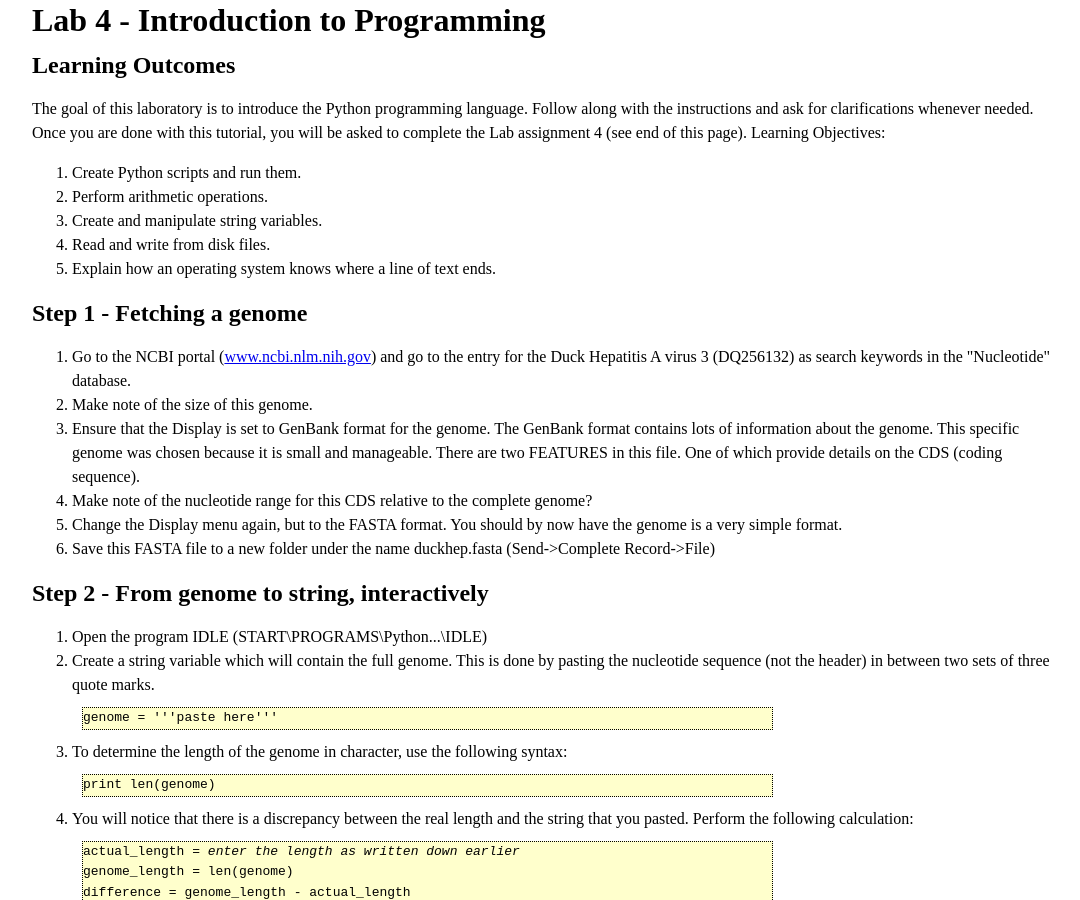
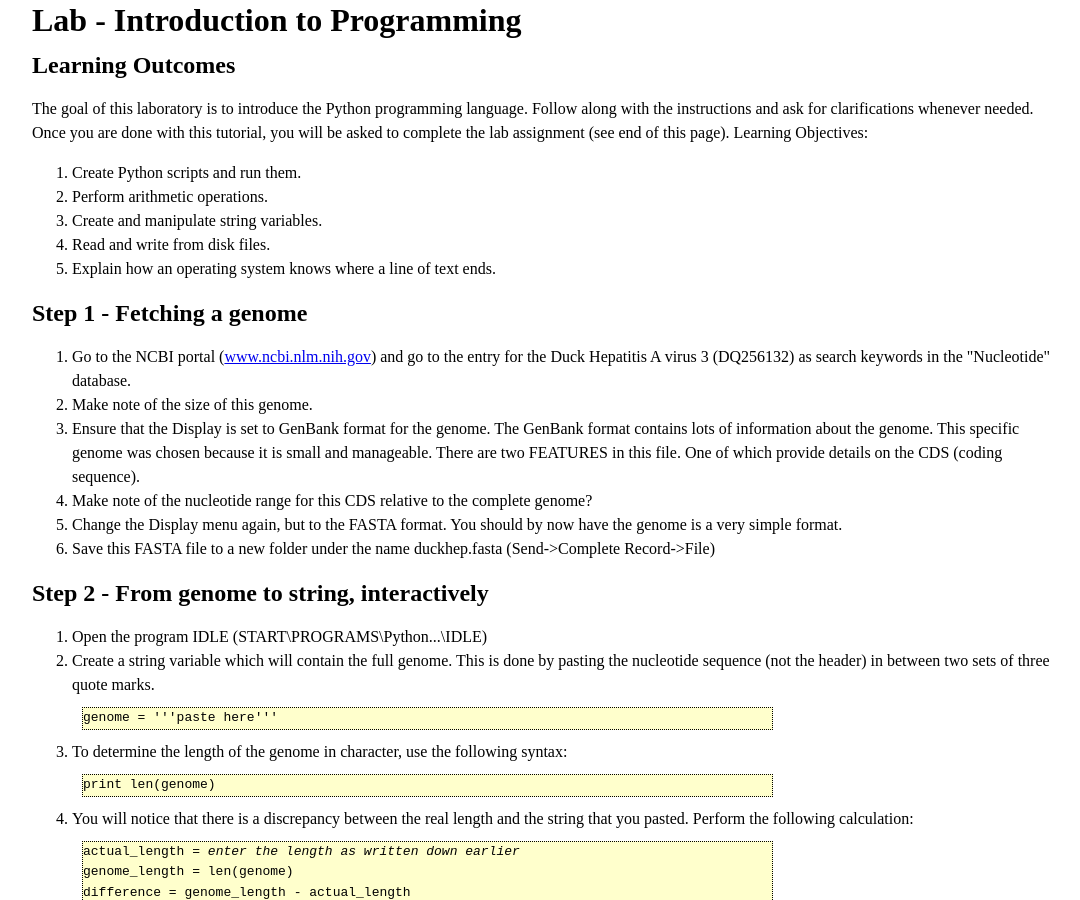
Before and after one commit to mlangill/mlangill.github.com, a Jekyll site: the page teaching/bioc4010/lab4/index.html, which Jekyll copies as it is, in a window 1280 px wide and 900 px high. Shown: the whole window, without its empty margins (32-1112 px from the left). Built offline with Jekyll 4.4.1, drawn with Linux system fonts in a browser that asks for light colours; Markdown is read by kramdown in place of the engine named in the settings; some of the changed text lies outside the part shown.

Commit message:
Minor revisions to intro to python lab

```diff
--- a/teaching/bioc4010/lab4/index.html
+++ b/teaching/bioc4010/lab4/index.html
@@ -2,7 +2,7 @@
 <html template="true"><head>
 
   <meta content="text/html; charset=ISO-8859-1" http-equiv="content-type">
-  <title>Lab 4 - Intro to Programming</title>
+  <title>Lab - Intro to Programming</title>
 
 
 <style type="text/css">
@@ -25,10 +25,10 @@ body {
 }
 
 </style></head><body>
-<h1>Lab 4 - Introduction to Programming</h1>
+<h1>Lab - Introduction to Programming</h1>
 
 <h2>Learning Outcomes</h2>
-The goal of this laboratory is to introduce the Python programming language. Follow along with the instructions and ask for clarifications whenever needed. Once you are done with this tutorial, you will be asked to complete the Lab assignment 4 (see end of this page).
+The goal of this laboratory is to introduce the Python programming language. Follow along with the instructions and ask for clarifications whenever needed. Once you are done with this tutorial, you will be asked to complete the lab assignment (see end of this page).
 
 Learning Objectives:
 <ol>
@@ -169,13 +169,13 @@ Now that you have experimented with the ORF extraction interactively, let's do t
 	<li>It is now time to write the exact gene sequence into a file in the FASTA format. Adapt the code provided in section 3 to write the sequence of the ORF into the FASTA format. Make sure that there is a sequence name provided (FASTA format) and that only the ORF is included (not the genome).</li>
 </ol>
 
-<h2>Assignment for Lab 4</h2>
+<h2>Assignment for Lab</h2>
 It is time to test what you have learned so far. This assignment essentially re-uses commands and logic that you have seen already in step 1 to 5.
 <ol>
 	<li>Go back to the NCBI GenBank entry for DQ256132 (the complete genome). In the CDS feature, there is a link to the protein_id (ABB96725.1). Follow this link. This polyprotein is made of a number of sites and regions. </li>
 	<li>Write down the name and range in amino acids of the 6 <b>regions</b>. </li>
 	<li>Save the polyprotein sequence in a suitable format to your disk (as in Step 1).</li>
-	<li>In a new Python file called <b>your_name.lab4.py</b>, write the necessary code to extract all six regions and write them out into a single FASTA. Additionally, all of these conditions should apply (equal weight):</li>
+	<li>In a new Python file called <b>your_name.lab3.py</b>, write the necessary code to extract all six regions and write them out into a single FASTA. Additionally, all of these conditions should apply (equal weight):</li>
 		<ol>
 		   <li>The sequence data is read from a FASTA file.</li>
 			<li>The output file name must be regions.fasta</li>
```
